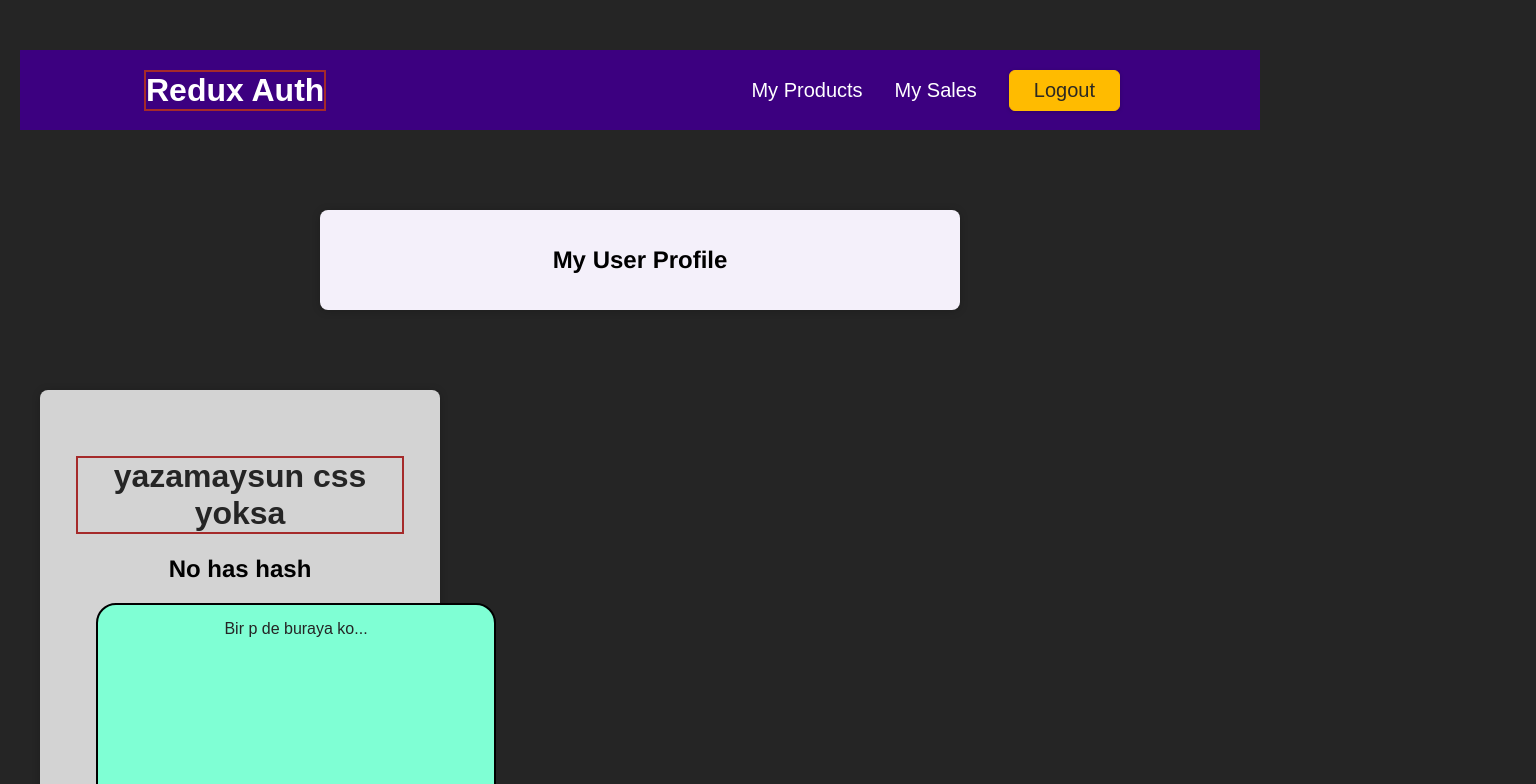
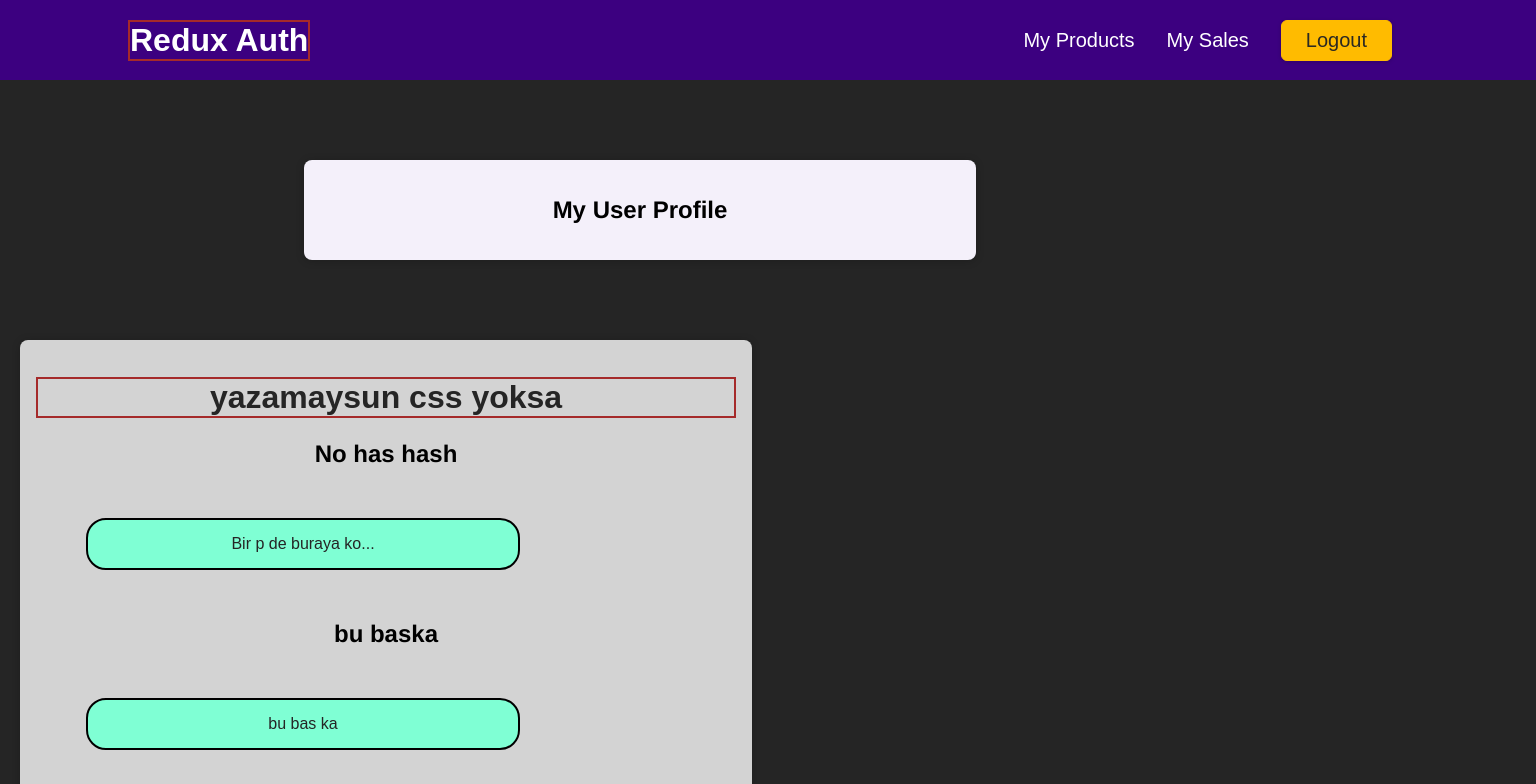
Before and after one commit to MehmetKaldirim/follower-orginizer, a React (Create React App) app: page / in a window 1280 px wide. Both pictures are taken after typing "name@example.com", "Sample123" into the empty fields and a click on the button "Login". Shown: the top 784 px of the page, 1536 px wide, since content can reach past the window. Built offline with nearby package versions, Linux system fonts and the light colour scheme.

Commit message:
css einteiger  Kurs ist vorbei

```diff
--- a/src/CSSDeneme.js
+++ b/src/CSSDeneme.js
@@ -10,12 +10,16 @@ const CssDeneme = () => {
       </div>
 
       <div>
-        <h2>Civayte baslik</h2>
-        <p>Yillar oncesi billemezdim kafamda catlak oldugunu</p>
+        <h2>bu baska</h2>
+        <p>bu bas ka</p>
       </div>
-      <div>
+      <div className={classes.inline1}>
         <button className={classes.but1}>Kaufen</button>
         <button>Bu da Button</button>
+        <div className={classes.inline1}>
+          <h2>Civayte baslik</h2>
+          <p>Yillar oncesi </p>
+        </div>
       </div>
     </div>
   );
--- a/src/CSSDeneme.module.css
+++ b/src/CSSDeneme.module.css
@@ -1,15 +1,11 @@
 .pounter {
   margin: 20px;
   box-shadow: 0 1px 8px rgba(0, 0, 0, 0.2);
-  width: 400px;
+  width: 700px;
   border-radius: 8px;
   padding: 1rem;
   text-align: center;
   background-color: lightgray;
-}
-
-div {
-  margin: 50px 20px;
 }
 
 h1 {
@@ -36,11 +32,29 @@ h2 {
 }
 p {
   width: 400px;
-  height: 400px;
   background-color: aquamarine;
-  margin: 20px;
+  margin: 50px;
   border: 2px solid black;
   padding: 15px;
-  box-sizing: border-box;
   border-radius: 20px;
 }
+
+.inline1 {
+  color: rgba(0, 0, 0, 0.2);
+  background-color: rgb(104, 9, 29);
+  display: inline;
+  border: 20px solid black;
+}
+.inline1 p {
+  background-color: aquamarine;
+  margin: 50px;
+  padding: 15px;
+  border-radius: 20px;
+  display: inline;
+}
+
+.inline1 h2 {
+  color: black;
+  font-family: "Franklin Gothic Medium", "Arial Narrow", Arial, sans-serif;
+  display: inline;
+}
--- a/src/index.css
+++ b/src/index.css
@@ -1,7 +1,3 @@
-* {
-  box-sizing: border-box;
-}
-
 body {
   margin: 0;
   font-family: sans-serif;
```
